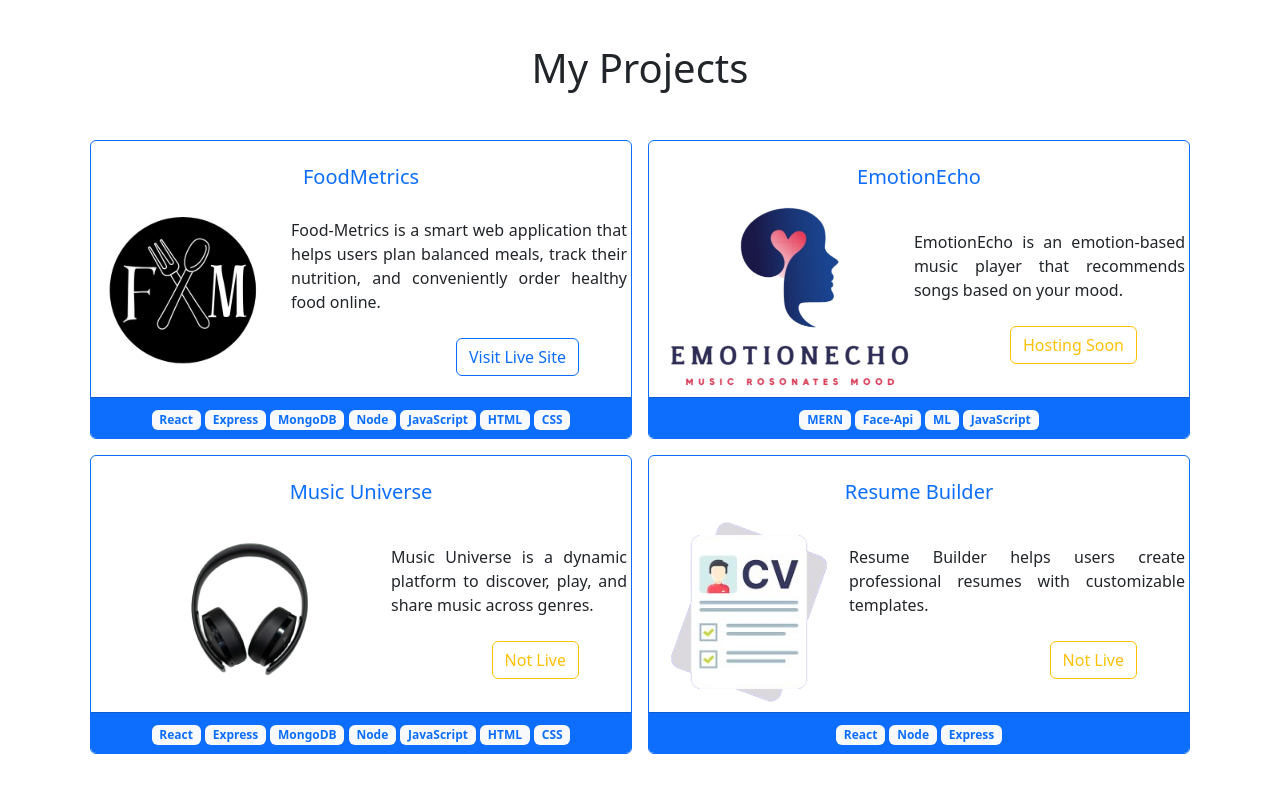
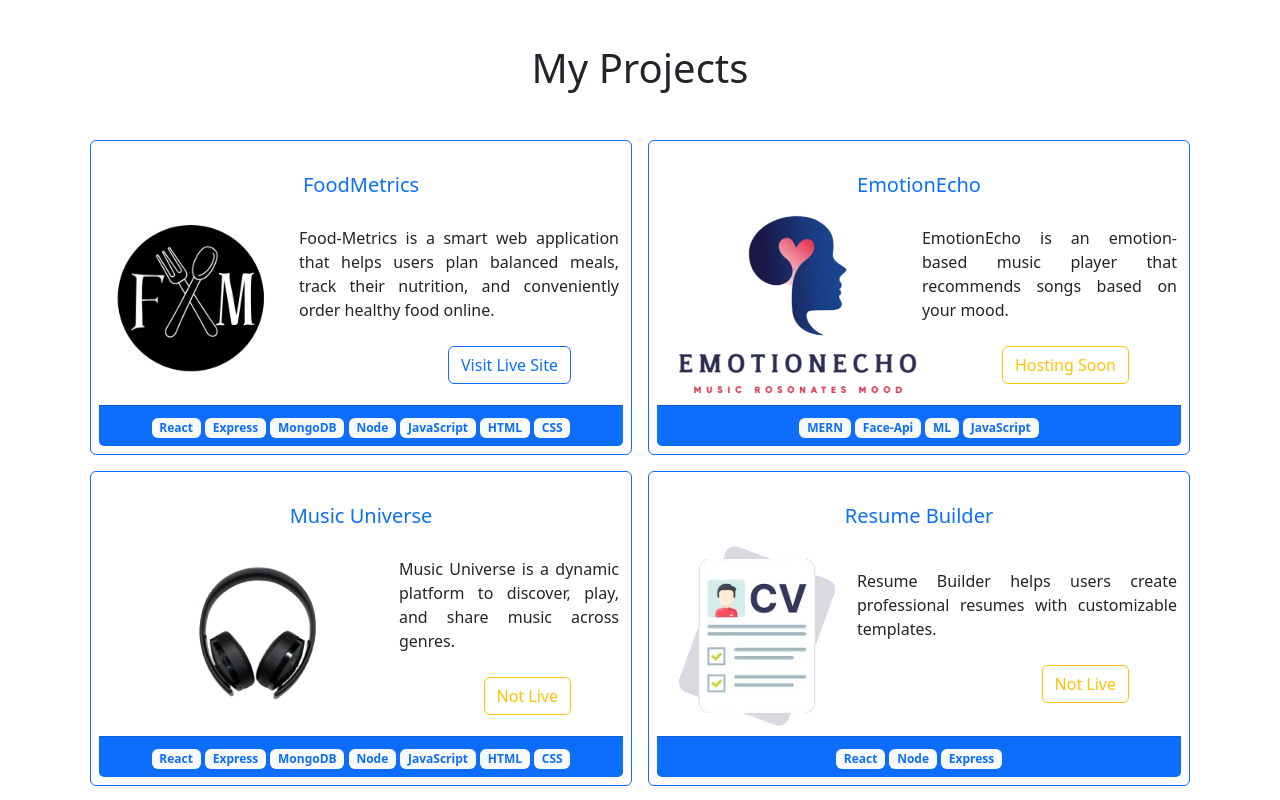
Before and after one commit to mani9499/PortFolio_Bootstrap, a plain HTML site: page index.html in a window 1280 px wide. Shown: the part 960-1760 px from the top of the page. Drawn offline with nearby package versions, Linux system fonts and the light colour scheme.

Commit message:
first commit

```diff
--- a/index.html
+++ b/index.html
@@ -73,7 +73,7 @@
 
     <div id="aboutme" class="container mt-5">
     <div class="row align-items-center py-3">
-        <div class="col-md-10 mx-auto d-flex flex-column flex-md-row gap-3">
+        <div class="col-md-10 mx-auto d-flex flex-column flex-lg-row gap-3">
         <img
             class="rounded img-fluid"
             src="https://images.pexels.com/photos/574077/pexels-photo-574077.jpeg"
@@ -95,11 +95,11 @@
 
     <div id="projects" class="container my-4">
         <h1 class="text-center mb-5">My Projects</h1>
-        <div class="projects-card-container row row-cols-1 row-cols-md-2 g-3 align-item-center">
+        <div class="projects-card-container row row-cols-1 row-cols-lg-2 g-3 align-item-center">
             <div class="col">
-                <div class="card h-100 border-primary">
+                <div class="card h-100 p-2 border-primary">
                 <h5 class="card-title text-center pt-4 text-primary">FoodMetrics</h5>
-                <div class="card-img-bottom d-flex align-items-center">
+                <div class="card-img-bottom d-flex flex-column flex-lg-row align-items-center">
                     <img src="./images/project1.png"  style="height: 200px; object-fit: cover;" alt="">
                     <p class="card-text me-1" style="text-align: justify;">
                     Food-Metrics is a smart web application that helps users plan balanced meals, track their nutrition, and conveniently order healthy food online.<br/><br/>
@@ -124,9 +124,9 @@
             </div>
             </div>
             <div class="col">
-                <div class="card h-100 border-primary">
+                <div class="card h-100 p-2 border-primary">
                 <h5 class="card-title text-center pt-4 text-primary">EmotionEcho</h5>
-                <div class="card-img-bottom d-flex align-items-center position-relative">
+                <div class="card-img-bottom d-flex flex-column flex-lg-row align-items-center position-relative">
                     <img src="./images/project2.png"  style="height:200px; object-fit: cover;" alt="">
                     <p class="card-text me-1" style="text-align: justify;">
                     EmotionEcho is an emotion-based music player that recommends songs based on your mood.<br/><br/>
@@ -142,9 +142,9 @@
             </div>
             </div>
             <div class="col">
-                 <div class="card h-100 border-primary">
+                 <div class="card h-100 p-2 border-primary">
                 <h5 class="card-title text-center pt-4 text-primary">Music Universe</h5>
-                <div class="card-img-bottom d-flex align-items-center">
+                <div class="card-img-bottom d-flex flex-column flex-lg-row align-items-center">
                     <img src="./images/project3.png"  style="height: 200px; object-fit: cover;" alt="">
                     <p class="card-text me-1" style="text-align: justify;">
                    Music Universe is a dynamic platform to discover, play, and share music across genres.<br/><br/>
@@ -163,9 +163,9 @@
             </div>
             </div>
             <div class="col">
-                 <div class="card h-100 border-primary">
+                 <div class="card h-100 p-2 border-primary">
                 <h5 class="card-title text-center pt-4 text-primary">Resume Builder</h5>
-                <div class="card-img-bottom d-flex align-items-center">
+                <div class="card-img-bottom d-flex flex-column flex-lg-row align-items-center">
                     <img src="./images/project4.png"  style="height: 200px; object-fit: cover;" alt="">
                     <p class="card-text me-1" style="text-align: justify;">
                     Resume Builder helps users create professional resumes with customizable templates.<br/><br/>
```
